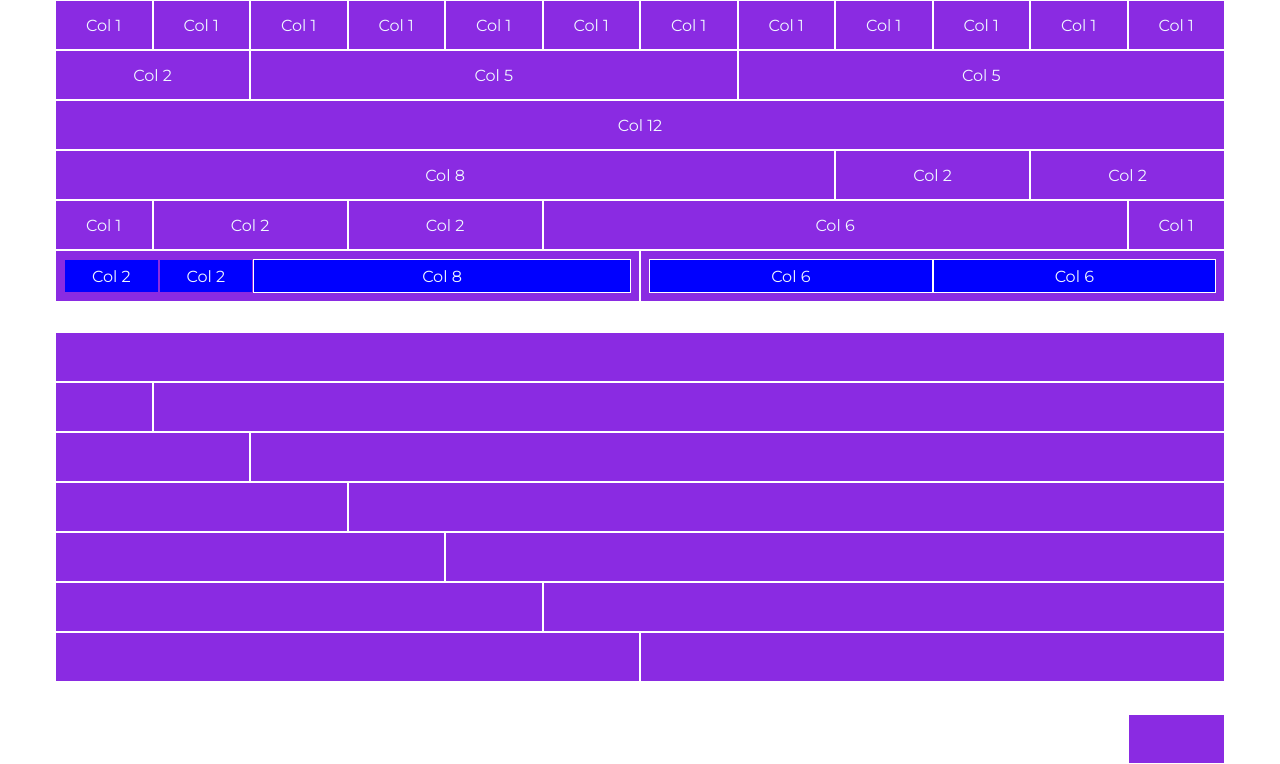
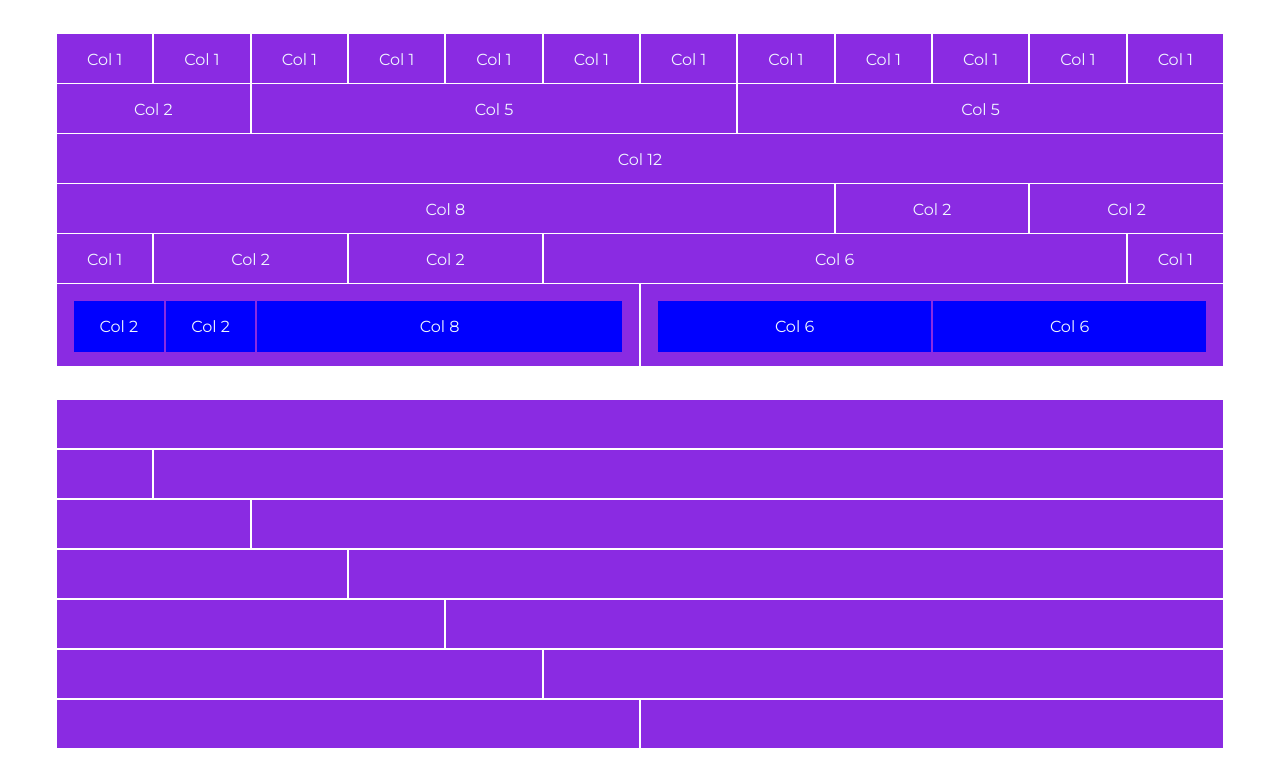
Before and after one commit to LauraMargherita25/html-css-12bool, a plain HTML site: page index.html in a window 1280 px wide. Shown: the top 764 px of the page. Drawn offline with Linux system fonts and the light colour scheme.

Commit message:
Satifaing result

```diff
--- a/style/framework.css
+++ b/style/framework.css
@@ -9,7 +9,11 @@
 .container{
     max-width: 1170px;
     margin: 0 auto;
+    display: flex;
+    flex-direction: column;
 }
+
+
 
 .row{
     width: 100%;
--- a/style/style.css
+++ b/style/style.css
@@ -18,6 +18,7 @@
 [class*="col-"]{
     /* height: 50px; */
     background-color: blueviolet;
+    padding: 1rem;
 
     border: 1px solid white;
 
@@ -26,18 +27,14 @@
     align-items: center;
 }
 
-.col-6 .row{
-    border: 8px solid blueviolet;
-}
-.col-6 .col-2{
+.row .row [class*="col-"]{
+    background-color: blue;
     border: 1px solid blueviolet;
 }
-.row .row [class*="col-"]{
-    background-color: blue;
 
-}
-
+.layout-1,
 .layout-2,
 .layout-3{
-    margin-top: 2rem;
+    margin: 2rem 0;
+    border: 1px solid white;
 }
```
